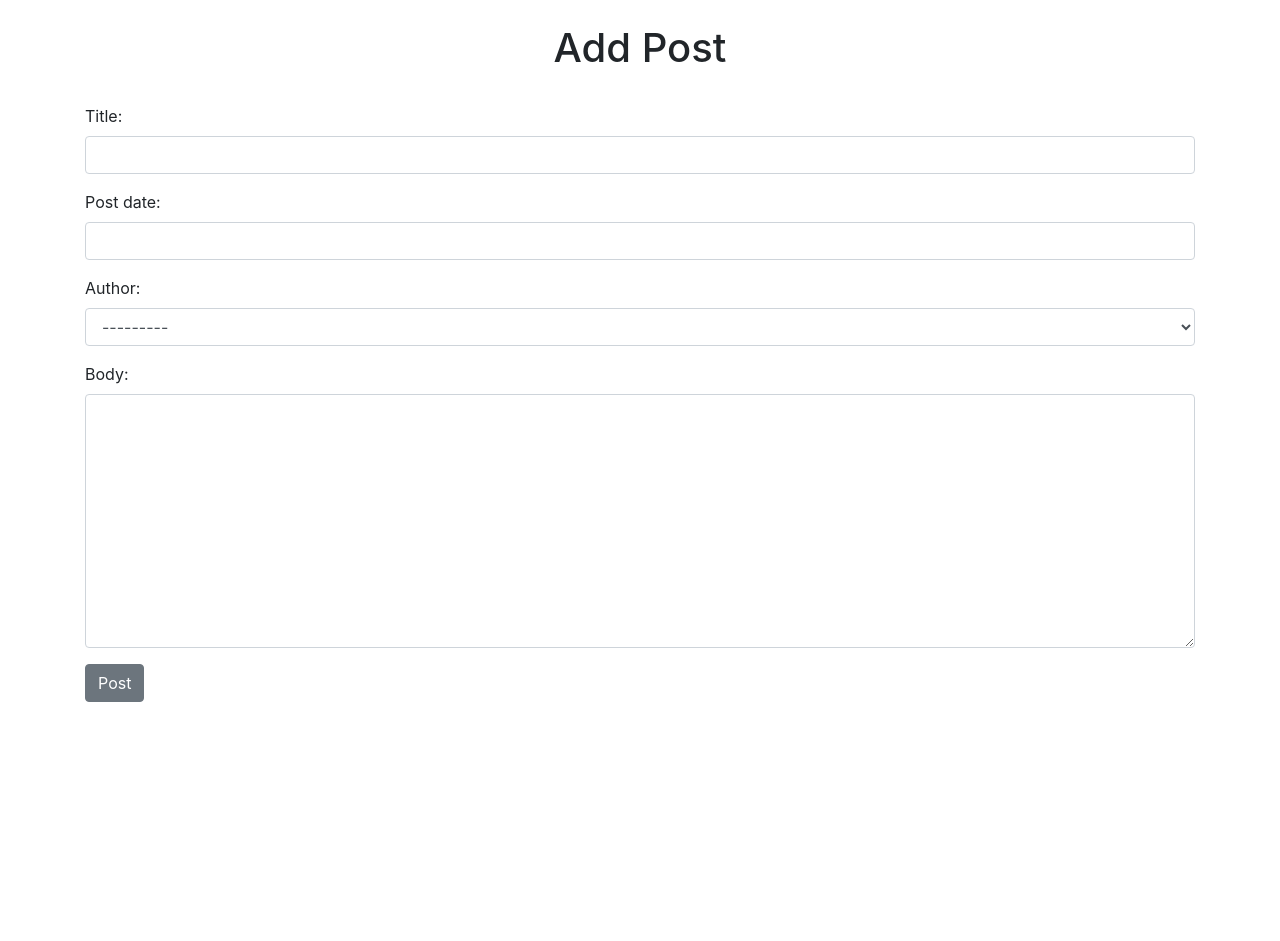
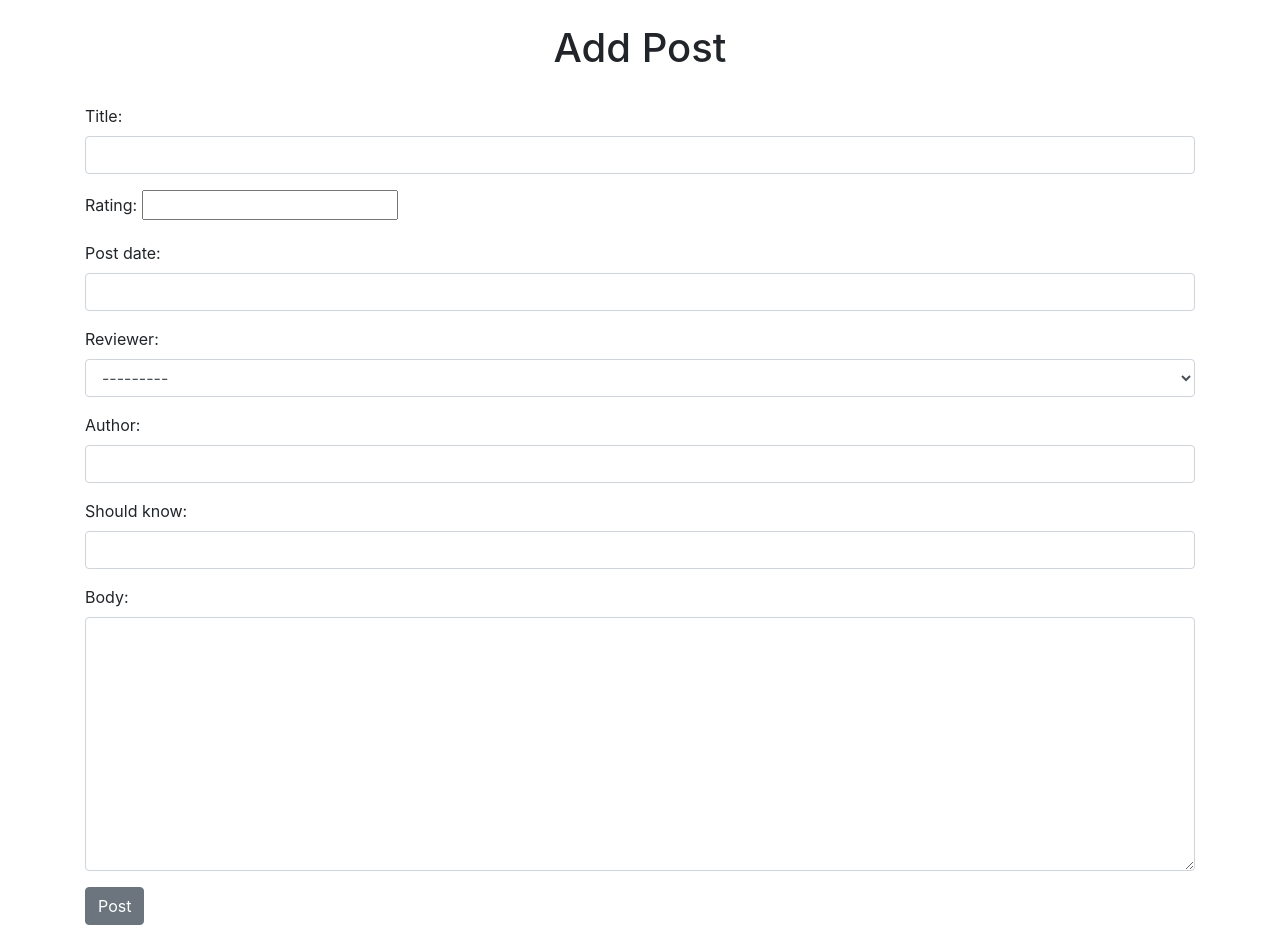
Before and after one commit to Agwebberley/best_of_books-live, a Django app: template mainapp/templates/add_post.html in a window 1280 px wide. Shown: the part 56-997 px from the top of the page. Before the commit the page ends 758 px from the top, so only its background shows below. Run offline with Django 3.2, Linux system fonts and the light colour scheme; the template is opened without the code that fills it: values that come from a table or form of the project are taken from there, others are empty; a user stored in the database is signed in; data comes from the database, SQL or seed files in the repository; both versions use the stored data as it was after the commit; some libraries are stand-ins or nearby versions.

Commit message:
new commit

```diff
--- a/mainapp/forms.py
+++ b/mainapp/forms.py
@@ -5,12 +5,15 @@ from .models import Post
 class PostForm(forms.ModelForm):
 	class Meta:
 		model = Post
-		fields = ('title', 'post_date',  'author', 'body')
+		fields = ('title', 'rating', 'post_date', 'reviewer', 'author', 'should_know', 'body')
 
 		widgets = {
 			'title': forms.TextInput(attrs={'class': 'form-control'}),
-			'author': forms.Select(attrs={'class': 'form-control'}),
+			'author': forms.TextInput(attrs={'class': 'form-control'}),
+			'reviewer': forms.Select(attrs={'class': 'form-control'}),
+			'rating (1 to 5)': forms.TextInput(attrs={'class': 'form-control'}),
 			'post_date': forms.DateInput(attrs={'class': 'form-control'}),
+			'should_know': forms.TextInput(attrs={'class': 'form-control'}),
 			'body': forms.Textarea(attrs={'class': 'form-control'}),
 
 
@@ -21,12 +24,15 @@ class PostForm(forms.ModelForm):
 class EditForm(forms.ModelForm):
 	class Meta:
 		model = Post
-		fields = ('title', 'post_date',  'body',)
+		fields = ('title', 'rating', 'post_date', 'author', 'should_know', 'body')
 
 		widgets = {
 			'title': forms.TextInput(attrs={'class': 'form-control'}),
+			'author': forms.TextInput(attrs={'class': 'form-control'}),
+			#'reviewer': forms.Select(attrs={'class': 'form-control'}),
+			'rating (1 to 5)': forms.TextInput(attrs={'class': 'form-control'}),
 			'post_date': forms.DateInput(attrs={'class': 'form-control'}),
-			#'author': forms.Select(attrs={'class': 'form-control'}),
+			'should_know': forms.TextInput(attrs={'class': 'form-control'}),
 			'body': forms.Textarea(attrs={'class': 'form-control'}),
 
 
--- a/mainapp/models.py
+++ b/mainapp/models.py
@@ -5,8 +5,11 @@ from datetime import datetime, date
 
 class Post(models.Model):
 	title = models.CharField(max_length=255)
-	author = models.ForeignKey(User, on_delete=models.CASCADE)
+	rating = models.CharField(max_length=1)
+	author = models.CharField(max_length=255)
+	reviewer = models.ForeignKey(User, on_delete=models.CASCADE)
 	post_date = models.DateField()
+	should_know = models.CharField()
 	body = models.TextField()
 	def __str__(self):
 		return self.title + ' | ' + str(self.author)
--- a/mainapp/templates/article_details.html
+++ b/mainapp/templates/article_details.html
@@ -5,10 +5,12 @@
 
 
 <h1>{{ post.title }}</h1>
-<small>By: {{ post.author.first_name }} {{ post.author.last_name }}
+<small>Reviewed By: {{ post.reviewer.first_name }} {{ post.reviewer.last_name }}
 	{% if user.is_authenticated %} - <a href="{% url 'update_post' post.pk  %}">(edit)</a> - <a href="{% url 'delete_post' post.pk  %}">(delete)</a></small> {% endif %}
-<h4>Created: {{ post.post_date }} </h4>
+<h4>Reviewed: {{ post.post_date }} </h4>
 <br>
+<h5>You should know that this book contains: {{ post.should_know }}</h5>
+
 {{ post.body }}
 
 <br>
--- a/mainapp/templates/home.html
+++ b/mainapp/templates/home.html
@@ -11,7 +11,7 @@
 
 <ul>
 {% for post in object_list %}
-	<li><a href="{% url 'article-detail' post.pk  %}">{{ post.title }}</a> - {{ post.author }}
+	<li><a href="{% url 'article-detail' post.pk  %}">{{ post.title }}</a> - {{ post.reviewer }}
 
 		 {% if user.is_authenticated %} - <small><a href="{% url 'update_post' post.pk  %}">(edit)</a> - <a href="{% url 'delete_post' post.pk  %}">(delete)</a></small><br>{% endif %}
 	{{ post.body|slice:":200"}}</li>
--- a/members/views.py
+++ b/members/views.py
@@ -7,4 +7,4 @@ from django.urls import reverse_lazy
 class UserRegisterView(generic.CreateView):
 	form_class = UserCreationForm
 	template_name = 'registration/register.html'
-	sucess_url = reverse_lazy('login')
+	sucess_url = reverse_lazy('home')
```
Also changed, not shown: db.sqlite3.
